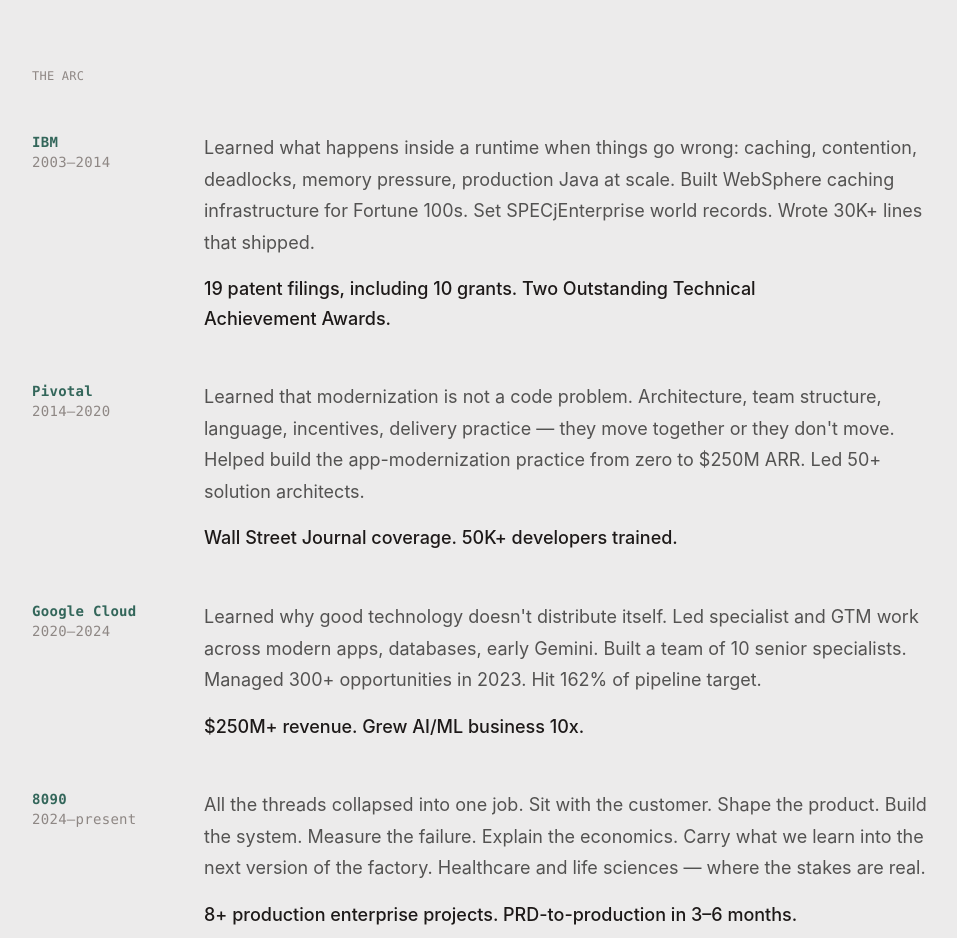
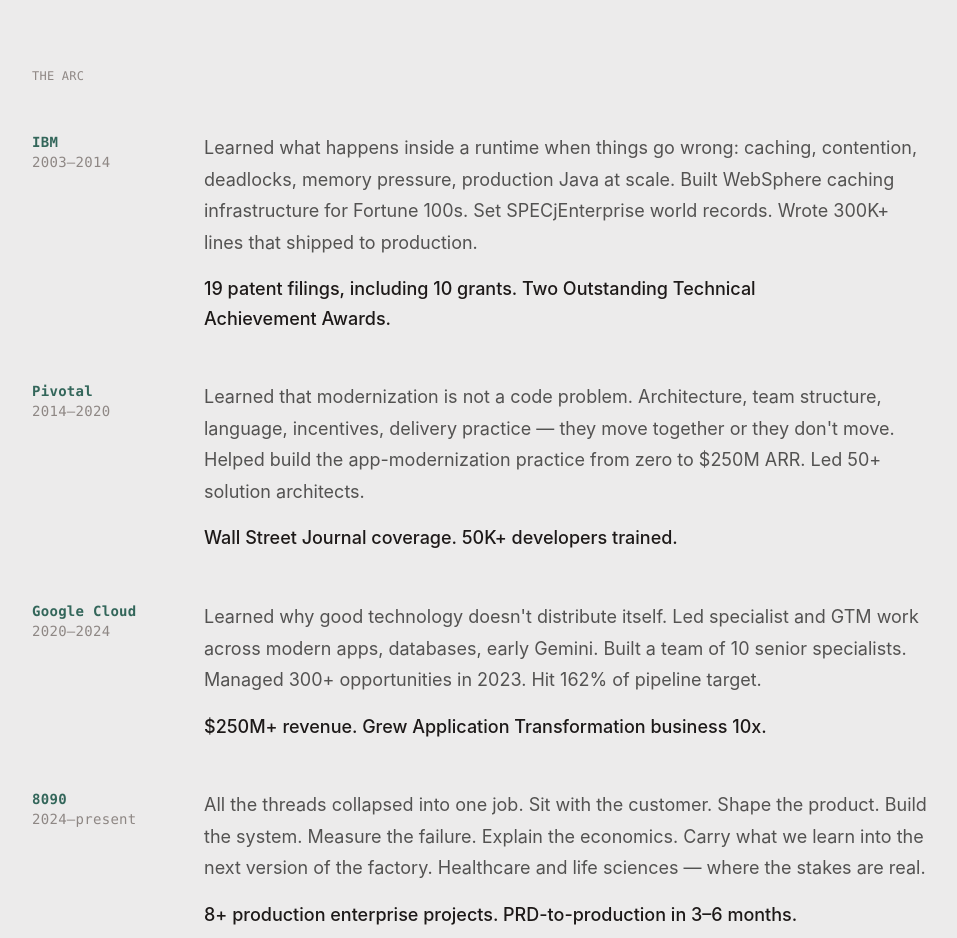
Before and after one commit to kelapure/aboutme, a Next.js app: page / in a window 1280 px wide. Shown: the part 1320-2258 px from the top of the page, without its empty margins (160-1117 px from the left). Built offline with nearby package versions, Linux system fonts and the light colour scheme.

Commit message:
Fact fixes: 300K+ lines, Application Transformation business
- IBM: 30K+ → 300K+ lines shipped to production
- Google: AI/ML business → Application Transformation business 10x
- Next decade closer already correct from previous commit

```diff
--- a/src/app/page.tsx
+++ b/src/app/page.tsx
@@ -173,7 +173,7 @@ export default function HomePage() {
               </div>
               <div>
                 <p className="text-[var(--fg-2)] text-lg leading-relaxed">
-                  Learned what happens inside a runtime when things go wrong: caching, contention, deadlocks, memory pressure, production Java at scale. Built WebSphere caching infrastructure for Fortune 100s. Set SPECjEnterprise world records. Wrote 30K+ lines that shipped.
+                  Learned what happens inside a runtime when things go wrong: caching, contention, deadlocks, memory pressure, production Java at scale. Built WebSphere caching infrastructure for Fortune 100s. Set SPECjEnterprise world records. Wrote 300K+ lines that shipped to production.
                 </p>
                 <p className="mt-4 text-[var(--fg-1)] font-medium">
                   19 patent filings, including 10 grants. Two Outstanding Technical Achievement Awards.
@@ -208,7 +208,7 @@ export default function HomePage() {
                   Learned why good technology doesn't distribute itself. Led specialist and GTM work across modern apps, databases, early Gemini. Built a team of 10 senior specialists. Managed 300+ opportunities in 2023. Hit 162% of pipeline target.
                 </p>
                 <p className="mt-4 text-[var(--fg-1)] font-medium">
-                  $250M+ revenue. Grew AI/ML business 10x.
+                  $250M+ revenue. Grew Application Transformation business 10x.
                 </p>
               </div>
             </div>
```
